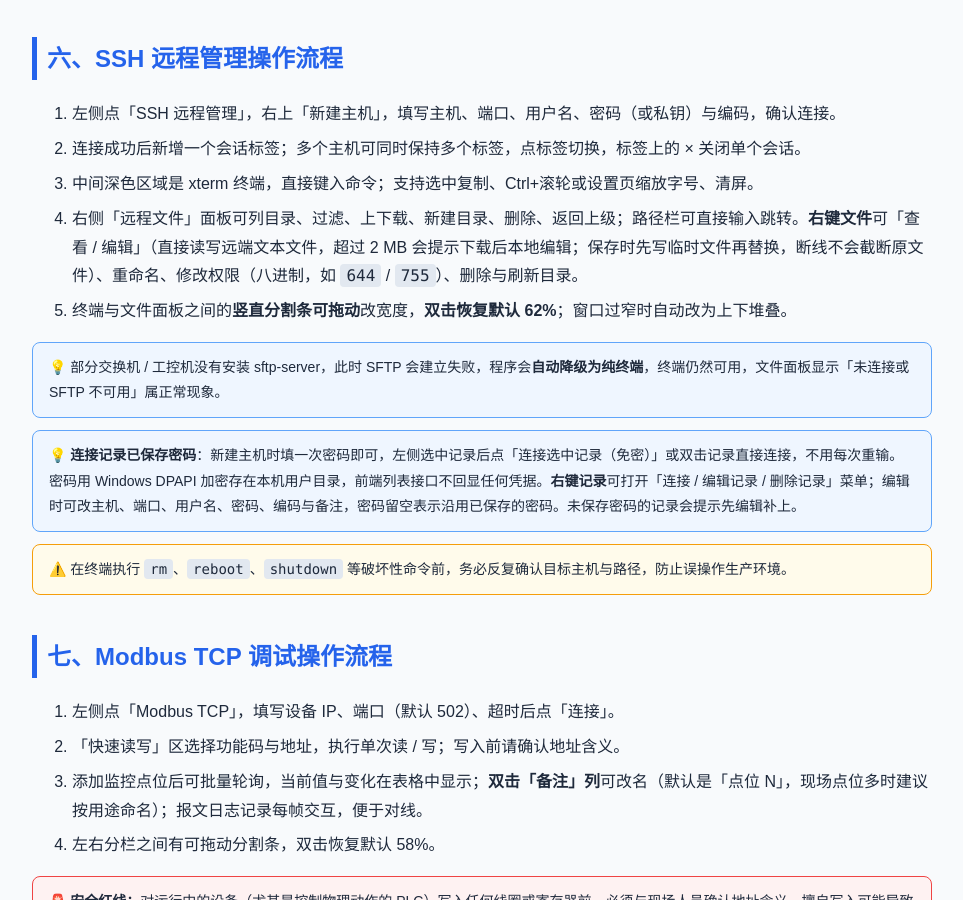
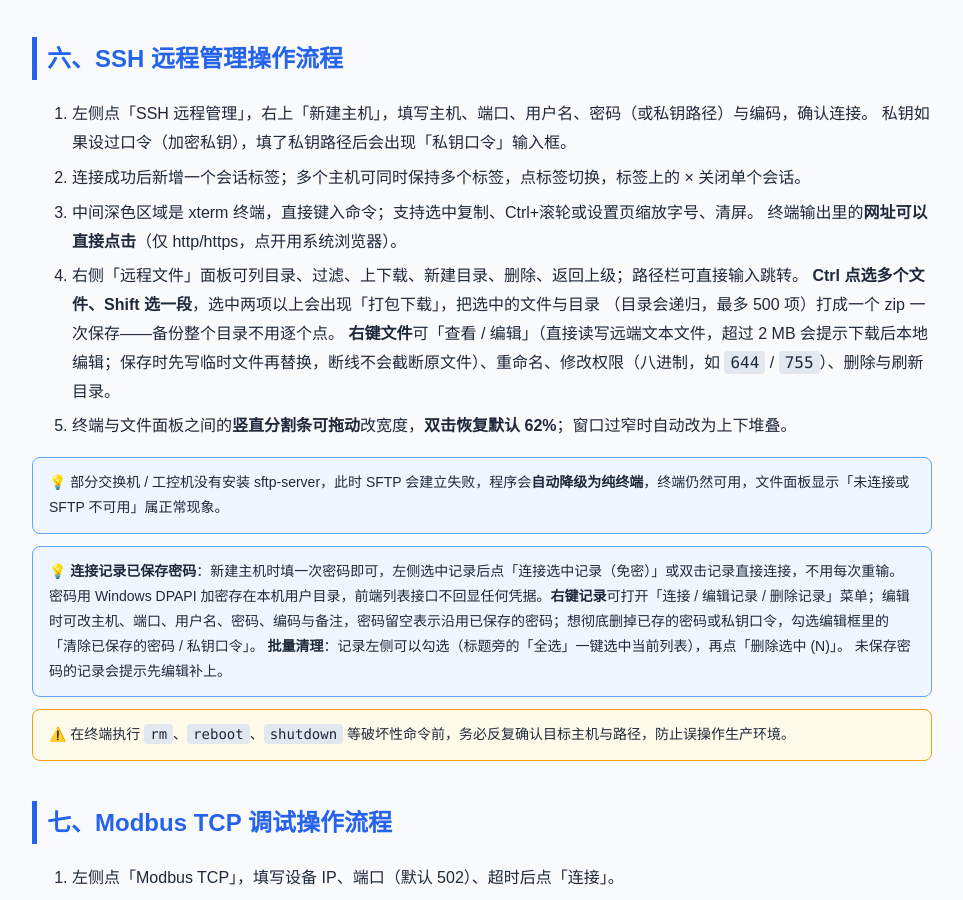
Before and after one commit to ooohhhxxx/tool-site-web, a plain HTML site: page SOP.html in a window 1280 px wide. Shown: the part 2807-3707 px from the top of the page, without its empty margins (158-1121 px from the left). Drawn offline with Linux system fonts and the light colour scheme.

Commit message:
docs(sop): 补 1.0.16/1.0.17 的操作说明
第六章补四处：
- 私钥路径填了之后会出现「私钥口令」输入框
- 终端输出里的网址可直接点（仅 http/https）
- 文件面板 Ctrl/Shift 多选后「打包下载」（目录递归，最多 500 项）
- 连接记录：勾选批量删除、「全选」、以及勾「清除已保存的密码/私钥口令」

检查过结构：li 90 开 / 90 闭，无游离标签。

```diff
--- a/SOP.html
+++ b/SOP.html
@@ -94,14 +94,21 @@ code{background:#e2e8f0;padding:2px 6px;border-radius:4px;font-family:Consolas,m
 
 <h2>六、SSH 远程管理操作流程</h2>
 <ol>
-  <li>左侧点「SSH 远程管理」，右上「新建主机」，填写主机、端口、用户名、密码（或私钥）与编码，确认连接。</li>
+  <li>左侧点「SSH 远程管理」，右上「新建主机」，填写主机、端口、用户名、密码（或私钥路径）与编码，确认连接。
+    私钥如果设过口令（加密私钥），填了私钥路径后会出现「私钥口令」输入框。</li>
   <li>连接成功后新增一个会话标签；多个主机可同时保持多个标签，点标签切换，标签上的 × 关闭单个会话。</li>
-  <li>中间深色区域是 xterm 终端，直接键入命令；支持选中复制、Ctrl+滚轮或设置页缩放字号、清屏。</li>
-  <li>右侧「远程文件」面板可列目录、过滤、上下载、新建目录、删除、返回上级；路径栏可直接输入跳转。<strong>右键文件</strong>可「查看 / 编辑」（直接读写远端文本文件，超过 2 MB 会提示下载后本地编辑；保存时先写临时文件再替换，断线不会截断原文件）、重命名、修改权限（八进制，如 <code>644</code> / <code>755</code>）、删除与刷新目录。</li>
+  <li>中间深色区域是 xterm 终端，直接键入命令；支持选中复制、Ctrl+滚轮或设置页缩放字号、清屏。
+    终端输出里的<strong>网址可以直接点击</strong>（仅 http/https，点开用系统浏览器）。</li>
+  <li>右侧「远程文件」面板可列目录、过滤、上下载、新建目录、删除、返回上级；路径栏可直接输入跳转。
+    <strong>Ctrl 点选多个文件、Shift 选一段</strong>，选中两项以上会出现「打包下载」，把选中的文件与目录
+    （目录会递归，最多 500 项）打成一个 zip 一次保存——备份整个目录不用逐个点。
+    <strong>右键文件</strong>可「查看 / 编辑」（直接读写远端文本文件，超过 2 MB 会提示下载后本地编辑；保存时先写临时文件再替换，断线不会截断原文件）、重命名、修改权限（八进制，如 <code>644</code> / <code>755</code>）、删除与刷新目录。</li>
   <li>终端与文件面板之间的<strong>竖直分割条可拖动</strong>改宽度，<strong>双击恢复默认 62%</strong>；窗口过窄时自动改为上下堆叠。</li>
 </ol>
 <div class="tip">💡 部分交换机 / 工控机没有安装 sftp-server，此时 SFTP 会建立失败，程序会<strong>自动降级为纯终端</strong>，终端仍然可用，文件面板显示「未连接或 SFTP 不可用」属正常现象。</div>
-<div class="tip">💡 <strong>连接记录已保存密码</strong>：新建主机时填一次密码即可，左侧选中记录后点「连接选中记录（免密）」或双击记录直接连接，不用每次重输。密码用 Windows DPAPI 加密存在本机用户目录，前端列表接口不回显任何凭据。<strong>右键记录</strong>可打开「连接 / 编辑记录 / 删除记录」菜单；编辑时可改主机、端口、用户名、密码、编码与备注，密码留空表示沿用已保存的密码。未保存密码的记录会提示先编辑补上。</div>
+<div class="tip">💡 <strong>连接记录已保存密码</strong>：新建主机时填一次密码即可，左侧选中记录后点「连接选中记录（免密）」或双击记录直接连接，不用每次重输。密码用 Windows DPAPI 加密存在本机用户目录，前端列表接口不回显任何凭据。<strong>右键记录</strong>可打开「连接 / 编辑记录 / 删除记录」菜单；编辑时可改主机、端口、用户名、密码、编码与备注，密码留空表示沿用已保存的密码；想彻底删掉已存的密码或私钥口令，勾选编辑框里的「清除已保存的密码 / 私钥口令」。
+<strong>批量清理</strong>：记录左侧可以勾选（标题旁的「全选」一键选中当前列表），再点「删除选中 (N)」。
+未保存密码的记录会提示先编辑补上。</div>
 <div class="warn">⚠️ 在终端执行 <code>rm</code>、<code>reboot</code>、<code>shutdown</code> 等破坏性命令前，务必反复确认目标主机与路径，防止误操作生产环境。</div>
 
 <h2>七、Modbus TCP 调试操作流程</h2>
```
